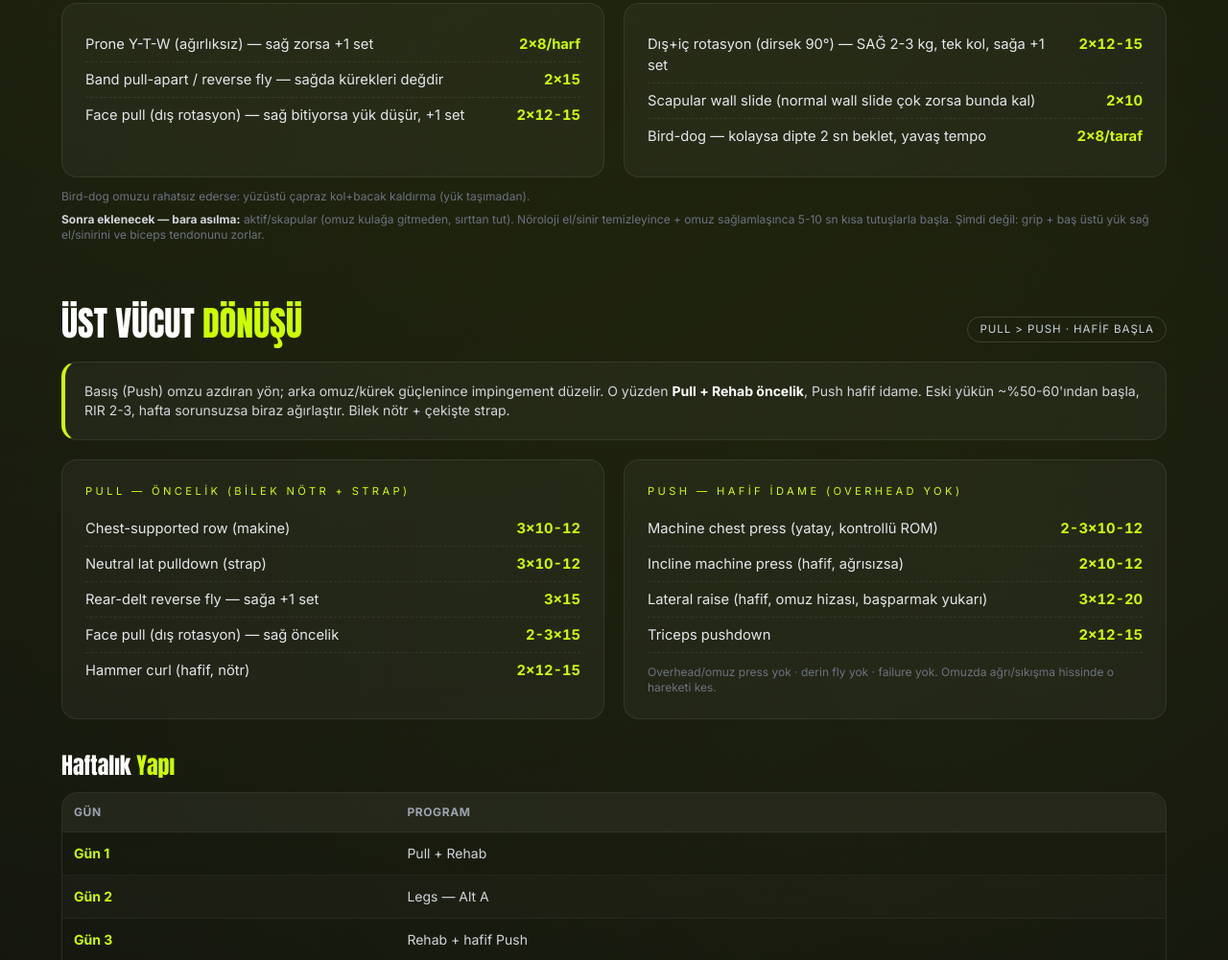
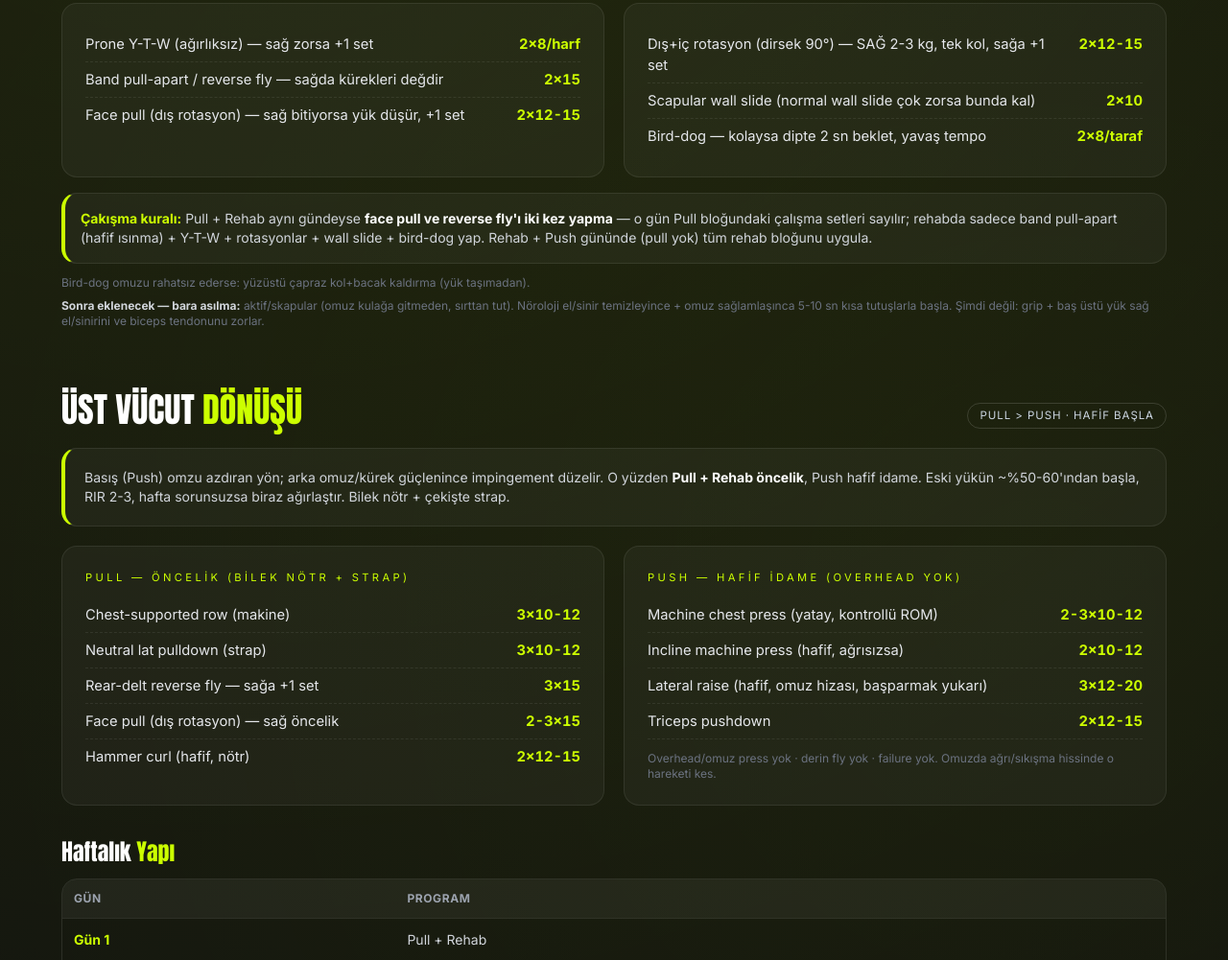
Before and after one commit to bugraburunguz/GymWeb, a plain HTML site: page index.html in a window 1280 px wide. Shown: the part 1175-2176 px from the top of the page at 96% size. Drawn offline with nearby package versions, Linux system fonts and the light colour scheme.

Commit message:
Cakisma kurali: Pull+Rehab gununde face pull/reverse fly tekrarlanmasin

```diff
--- a/index.html
+++ b/index.html
@@ -126,6 +126,9 @@ tailwind.config = {
         <div class="ex"><span class="n">Scapular wall slide (normal wall slide çok zorsa bunda kal)</span><span class="v">2×10</span></div>
         <div class="ex"><span class="n">Bird-dog — kolaysa dipte 2 sn beklet, yavaş tempo</span><span class="v">2×8/taraf</span></div>
       </div>
+    </div>
+    <div class="tile rounded-2xl p-4 mt-4 border-l-4 text-sm text-gray-300" style="border-left-color:#CCFF00">
+      <b class="neon-text">Çakışma kuralı:</b> Pull + Rehab aynı gündeyse <b class="text-white">face pull ve reverse fly'ı iki kez yapma</b> — o gün Pull bloğundaki çalışma setleri sayılır; rehabda sadece band pull-apart (hafif ısınma) + Y-T-W + rotasyonlar + wall slide + bird-dog yap. Rehab + Push gününde (pull yok) tüm rehab bloğunu uygula.
     </div>
     <p class="text-xs text-gray-500 mt-3">Bird-dog omuzu rahatsız ederse: yüzüstü çapraz kol+bacak kaldırma (yük taşımadan).</p>
     <p class="text-xs text-gray-500 mt-2"><b class="text-gray-300">Sonra eklenecek — bara asılma:</b> aktif/skapular (omuz kulağa gitmeden, sırttan tut). Nöroloji el/sinir temizleyince + omuz sağlamlaşınca 5-10 sn kısa tutuşlarla başla. Şimdi değil: grip + baş üstü yük sağ el/sinirini ve biceps tendonunu zorlar.</p>
```
